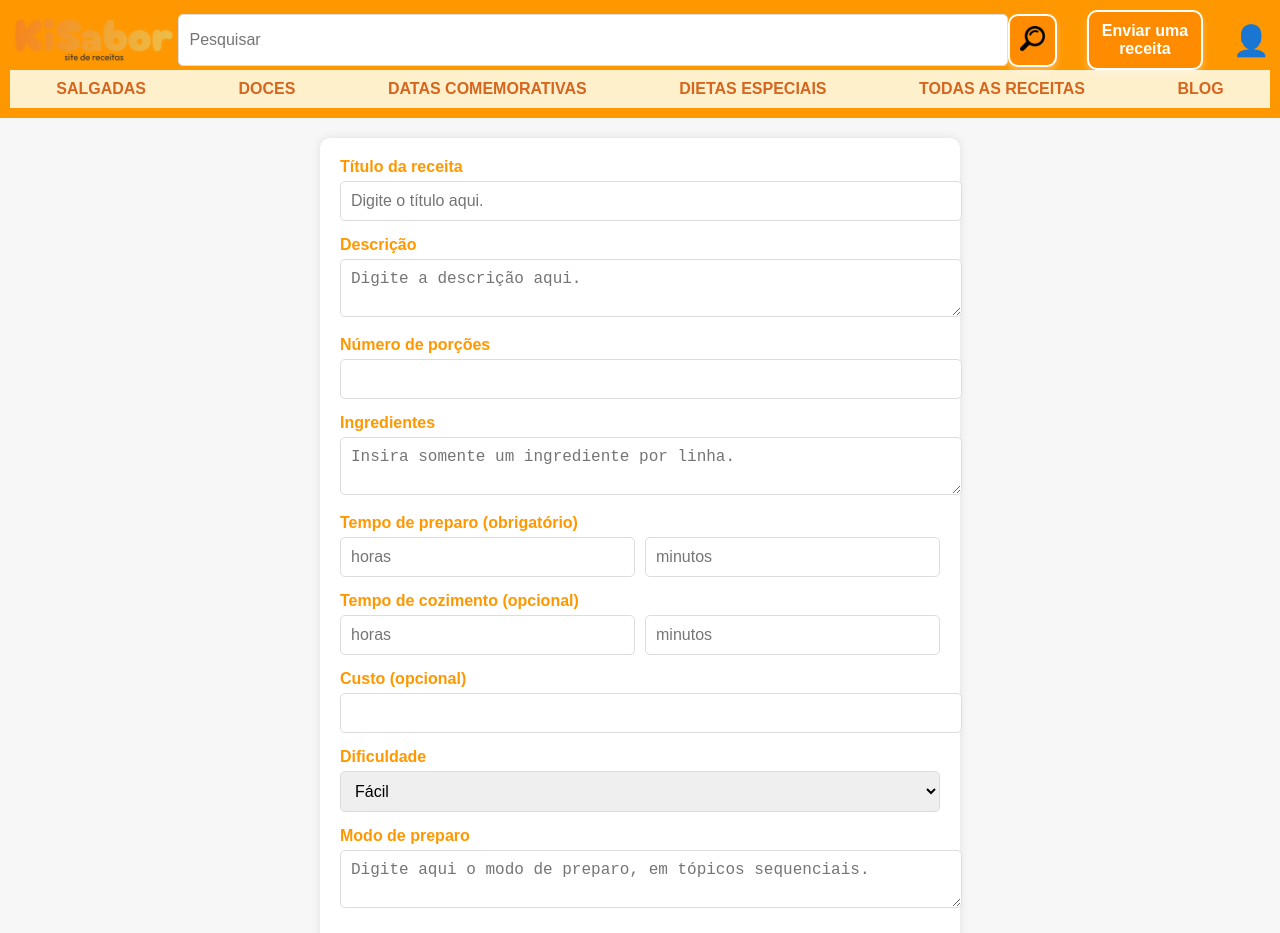
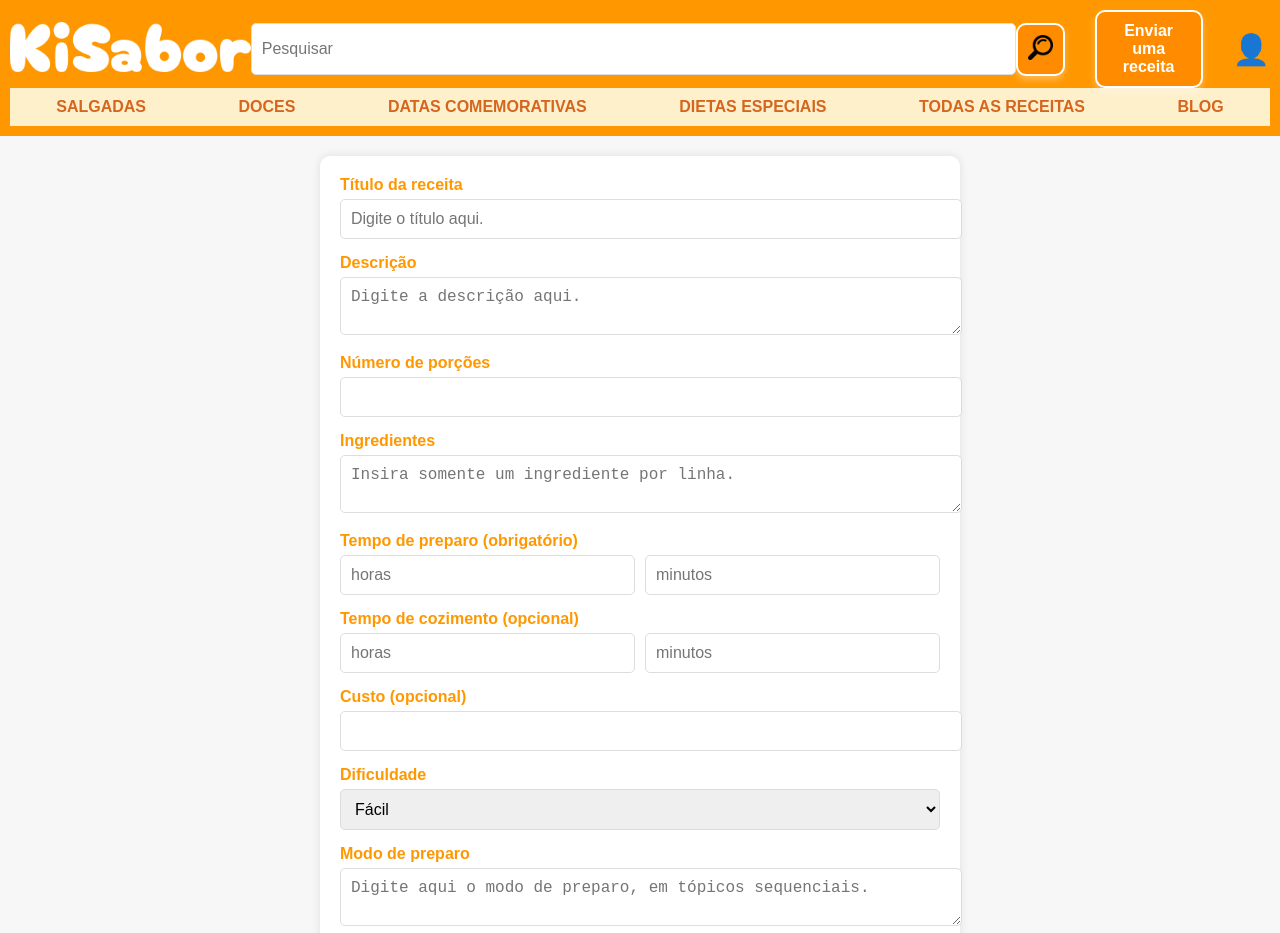
Before and after one commit to natasha-alcaide/KiSabor, a plain HTML site: page novaReceita.html in a window 1280 px wide. Shown: the top 933 px of the page. Drawn offline with Linux system fonts and the light colour scheme.

Commit message:
alterei o html

```diff
--- a/novaReceita.html
+++ b/novaReceita.html
@@ -10,7 +10,7 @@
     <header>
       <div class="header-container">
         <div class="logo">
-          <img src="img/logo.png" alt="KiSabor Logo" />
+          <img src="img/logo-branco.png" alt="KiSabor Logo" />
         </div>
         <input type="text" placeholder="Pesquisar" class="pesquisa">
         <button class="submit" href=""> <img src="img/lupa.png" > </button>
```
